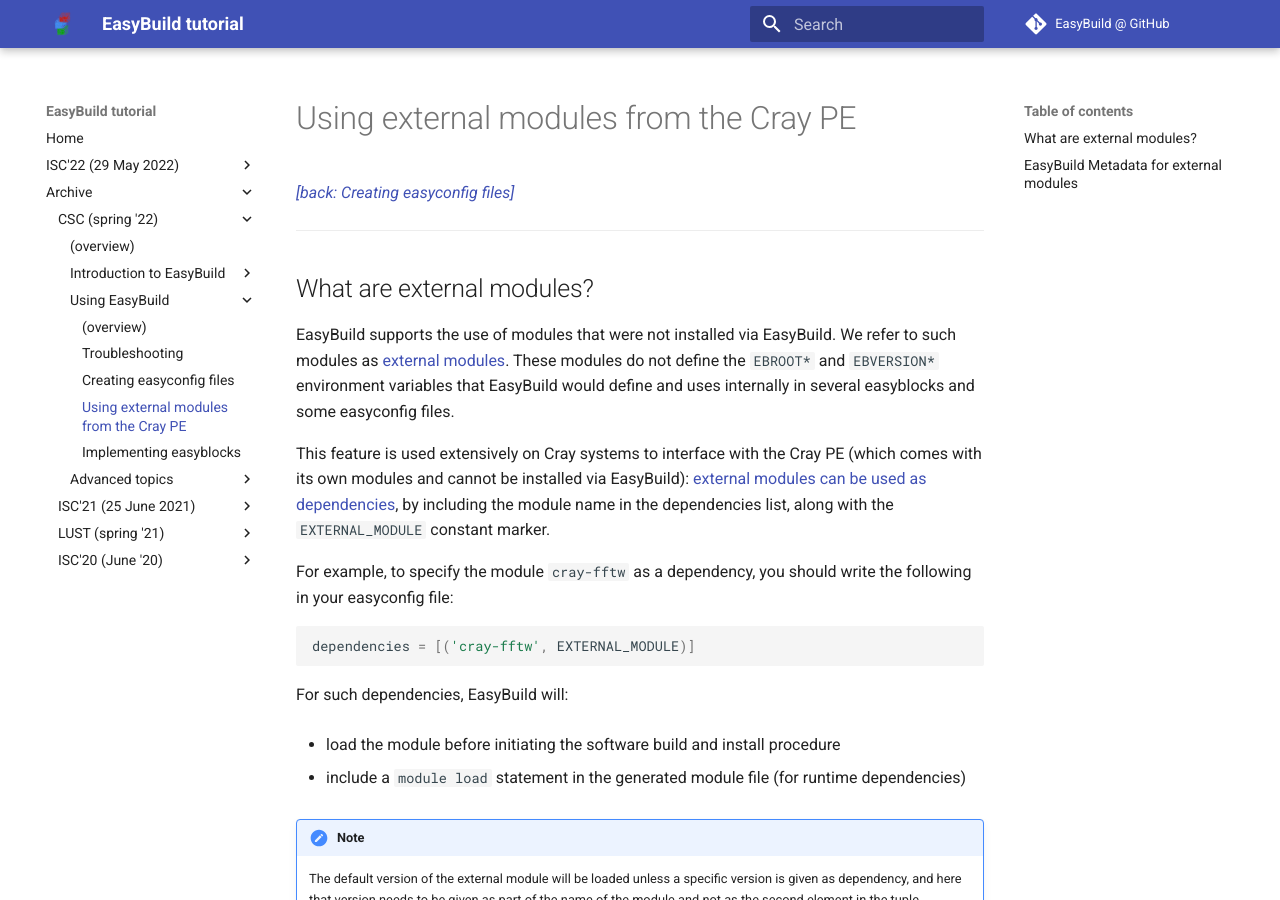
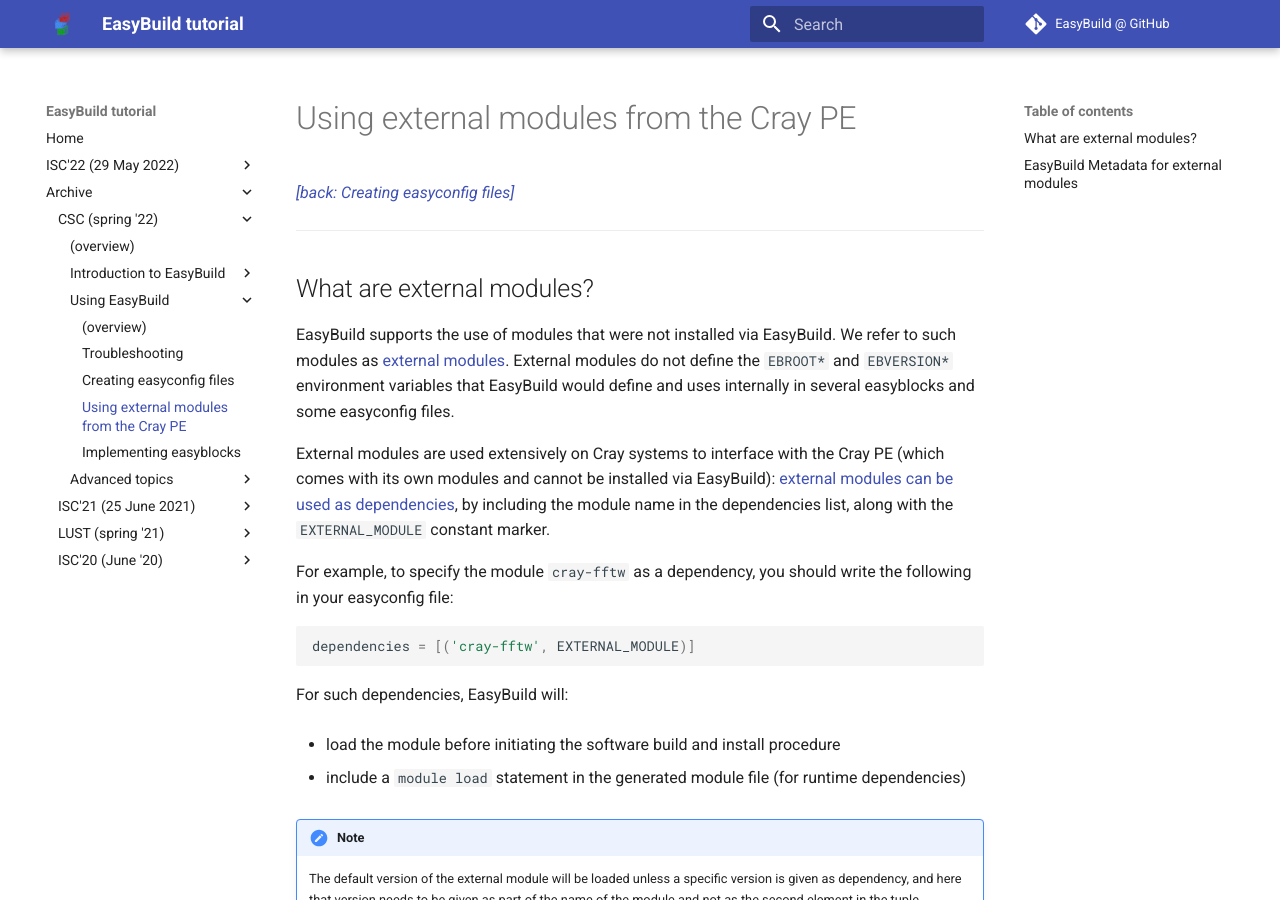
Before and after one commit to easybuilders/easybuild-tutorial, an MkDocs documentation site: the page built from docs/2022-CSC_and_LO/2_03_external_modules.md, in a window 1280 px wide and 900 px high. Built offline with MkDocs 1.6.1 and Material for MkDocs 9.7.7, drawn with Linux system fonts in a browser that asks for light colours; some of the changed text lies outside the part shown.

Commit message:
Correction of typos.

```diff
--- a/docs/2022-CSC_and_LO/2_03_external_modules.md
+++ b/docs/2022-CSC_and_LO/2_03_external_modules.md
@@ -8,10 +8,10 @@
 
 EasyBuild supports the use of modules that were not installed via EasyBuild.
 We refer to such modules as [external modules](https://docs.easybuild.io/en/latest/Using_external_modules.html).
-These modules do not define the `EBROOT*` and `EBVERSION*` environment variables that EasyBuild would define
+External modules do not define the `EBROOT*` and `EBVERSION*` environment variables that EasyBuild would define
 and uses internally in several easyblocks and some easyconfig files.
 
-This feature is used extensively on Cray systems to interface with the Cray PE (which comes with its own
+External modules are used extensively on Cray systems to interface with the Cray PE (which comes with its own
 modules and cannot be installed via EasyBuild):
 [external modules can be used as dependencies](https://docs.easybuild.io/en/latest/Using_external_modules.html#using-external-modules-as-dependencies),
 by including the module name in the dependencies list,
@@ -47,7 +47,7 @@
 ## EasyBuild Metadata for external modules
 
 [Metadata](https://docs.easybuild.io/en/latest/Using_external_modules.html#metadata-for-external-modules)
- can be supplied to EasyBuild for external modules: using the `--external-modules-metadata`
+can be supplied to EasyBuild for external modules: using the `--external-modules-metadata`
 configuration option, the location of one or more metadata files can be specified.
 
 The files are expected to be in INI format, with a section per module name
@@ -76,6 +76,10 @@
 
 The environment variable `$EBROOTFFTW` will also be defined according to the `prefix` specified in the metadata file.
 
+On LUMI, users in generally don't need to be too concerned about the metadata file as the EasyBuild-user (and other hidden
+EasyBuild configuration modules) take care of pointing to the right metadata file, which is specific for each version of the
+Cray PE and hence each version of the LUMI software stack.
+
 ---
 
 *[[next: Implementing easyblocks]](2_04_implementing_easyblocks.md)*
```
